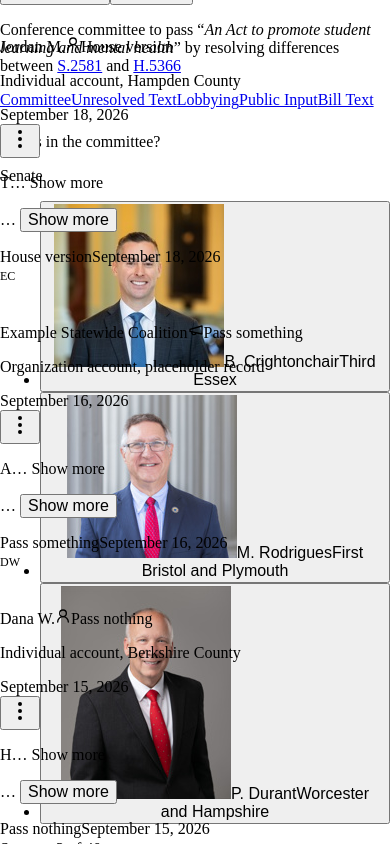
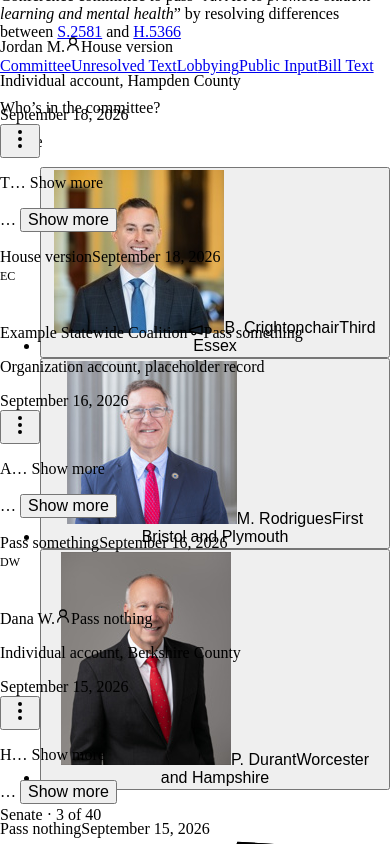
Before and after one commit to k-g-k/maple-conference, a React (Vite) app in the folder app/: page /conferenceCommittees/phone-free-schools in a window 390 px wide. Shown: the part 1040-1884 px from the top of the page. Built offline with nearby package versions, Linux system fonts and the light colour scheme.

Commit message:
mobile test2

```diff
--- a/app/src/app/components/conference-committee/index.tsx
+++ b/app/src/app/components/conference-committee/index.tsx
@@ -739,11 +739,10 @@
       key={chamber}
       className="flex-1 min-w-0"
       chamber={chamber}
-      // No veil and nothing sat back: reading one of the six is marked by a
-      // rim on that person's face, here and in the list beside it, and the
-      // rest of the committee stays painted. The committees index dims
-      // instead, and does it with its own opt-in props, so the two pages can
-      // answer the pointer differently.
+      dim={!!showing}
+      veil
+      veilAt={0.35}
+      paired
       highlight={six
         .filter((m) => m.key.startsWith("S:") === (chamber === "senate"))
         .map((m) => m.key)}
@@ -1860,7 +1859,7 @@
     };
   }, [open]);
   return (
-    <div ref={box} className="relative">
+    <div ref={box} className="relative min-w-0 flex-1">
       <button
         type="button"
         onClick={() => setOpen((v) => !v)}
@@ -1868,9 +1867,9 @@
         aria-haspopup="listbox"
         // Inert once the rail is back: above the breakpoint the heading is a
         // heading and the list is a column down the left.
-        className="md:pointer-events-none inline-flex items-start gap-[8px] text-left cursor-pointer"
+        className="md:pointer-events-none flex w-full items-start gap-[8px] text-left cursor-pointer"
       >
-        <h1 className="font-body font-bold text-[28px] @[700px]:text-[40px] leading-[1.2] text-[#0b1a4d]">
+        <h1 className="min-w-0 font-body font-bold text-[28px] @[700px]:text-[40px] leading-[1.2] text-[#0b1a4d] text-balance">
           {displayName(slug, short)}
         </h1>
         <ChevronDown
@@ -2011,7 +2010,11 @@
    */
   pinTop?: string;
 }) {
-  const [side, setSide] = useState<"house" | "senate" | "both">("both");
+  const [side, setSide] = useState<"house" | "senate" | "both">(() =>
+    typeof window !== "undefined" && window.innerWidth < 768
+      ? "senate"
+      : "both",
+  );
   const bill = side === "house" ? c.houseBill : c.senateBill;
   const doc = billDocument(bill?.n);
   // Both, side by side in the same well. A conference is two texts being
@@ -3456,11 +3459,14 @@
                   question pages, which put Follow and Share in the same
                   place. */}
               <div className="flex items-start justify-between gap-[24px]">
+                {/* The picker is the row's flexible half, so the heading can
+                    run the full width before it wraps. */}
                 <TitlePicker
                   slug={c.slug}
                   short={c.short}
                   href={committeeHref}
                 />
+                {/* Follow and Share are parked. Uncomment to restore them.
                 <div className="shrink-0 flex items-center gap-[18px] mt-[6px]">
                   <button
                     onClick={() => setFollowing((f) => !f)}
@@ -3497,6 +3503,7 @@
                     Share
                   </button>
                 </div>
+                */}
               </div>
               <p className="font-body text-xl @[980px]:text-2xl text-ink-muted leading-[1.4] mt-[10px]">
                 <ConferenceByline
--- a/app/src/app/components/conference-committees/index.tsx
+++ b/app/src/app/components/conference-committees/index.tsx
@@ -192,6 +192,7 @@
   gray = false,
   tip = true,
   rimScale = 1,
+  star = true,
 }: {
   p: RosterPerson;
   dim?: boolean;
@@ -224,6 +225,8 @@
   /** Off where the card answers the pointer itself and a tooltip would be a
    *  second answer to the same gesture. */
   tip?: boolean;
+  /** Off where faces overlap and the badge would land on a neighbour. */
+  star?: boolean;
   /**
    * Thin the party ring past what the face's size asks for.
    *
@@ -366,7 +369,7 @@
           />
         </span>
       )}
-      {role && (
+      {role && star && (
         <span
           style={{ width: part(0.36), height: part(0.36) }}
           className="absolute -bottom-[1px] -right-[1px] rounded-full bg-surface flex items-center justify-center"
@@ -1349,7 +1352,13 @@
               key={p.seat}
               className="-ml-[10px] first:ml-0 rounded-full shadow-[0_0_0_2px_var(--color-surface)]"
             >
-              <RowFace p={p} size={26} rimScale={0.7} tip={false} />
+              <RowFace
+                p={p}
+                size={26}
+                rimScale={0.7}
+                tip={false}
+                star={false}
+              />
             </span>
           );
           const inside = (
```
